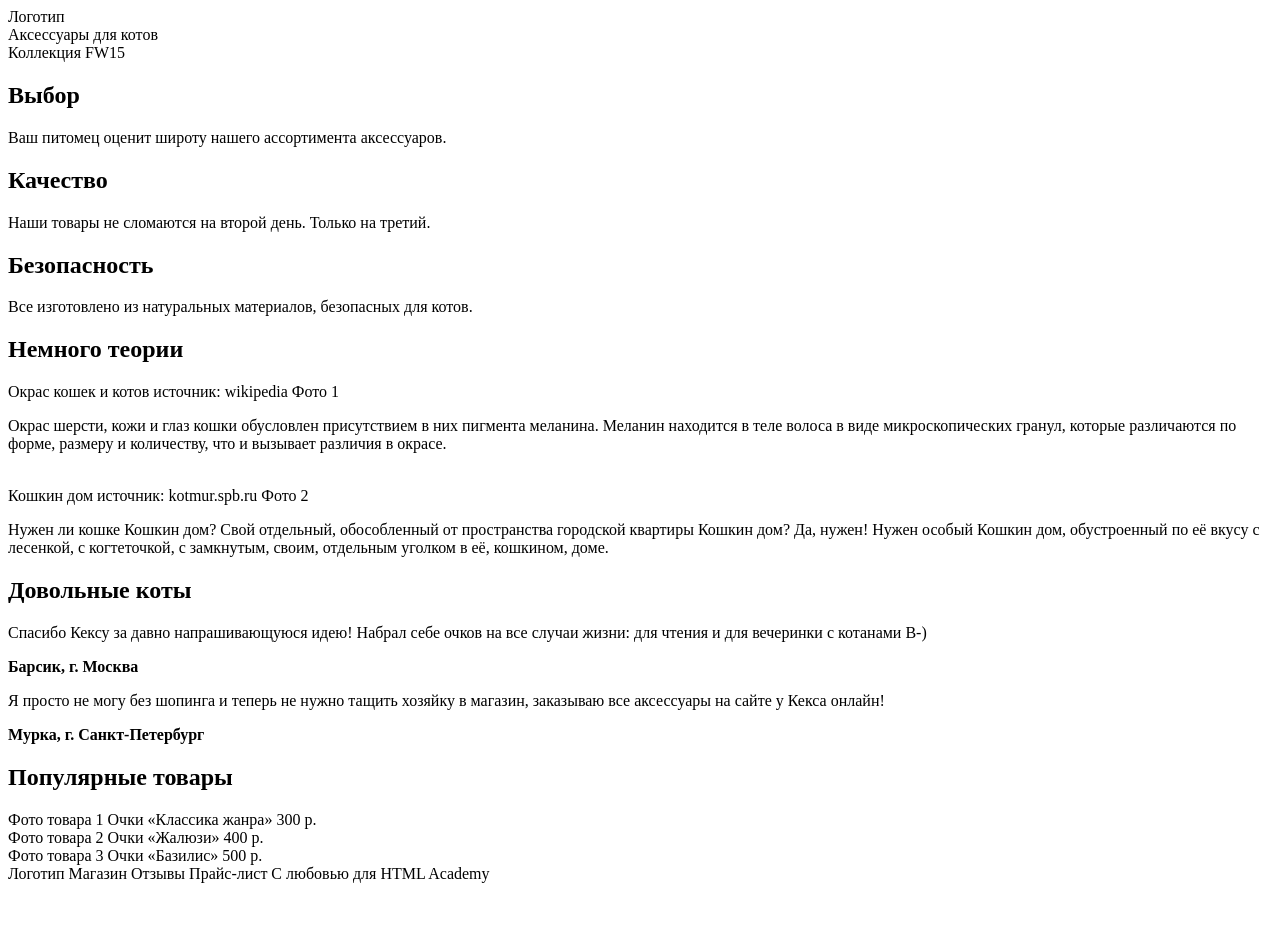
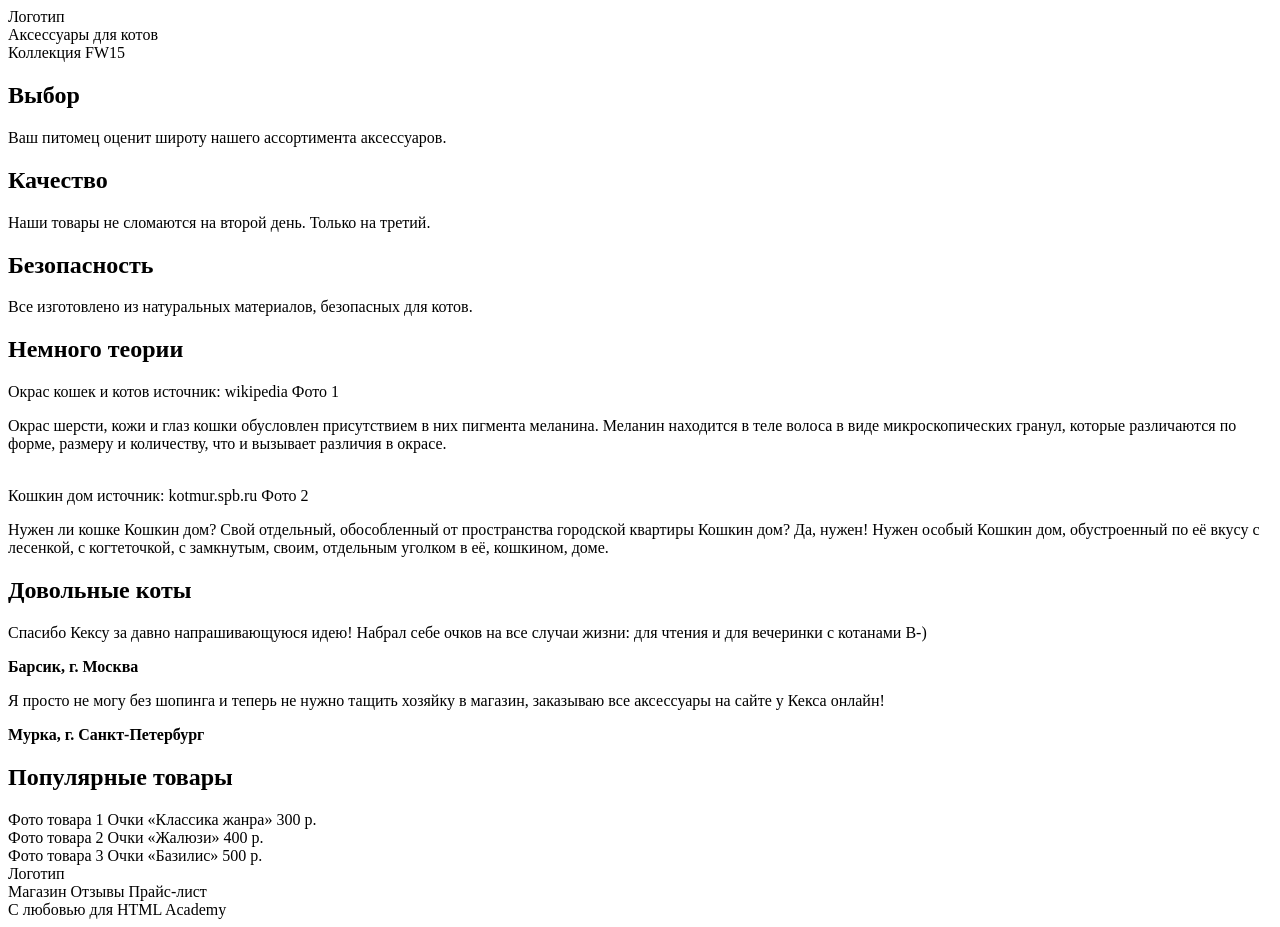
Before and after one commit to fpestunov/html-great-catsby, a plain HTML site: page index.html in a window 1280 px wide. Before the commit the page ends 891 px from the top, so only its background shows below. Drawn offline with Linux system fonts and the light colour scheme.

Commit message:
add footer

```diff
--- a/index.html
+++ b/index.html
@@ -73,14 +73,18 @@
           500 р.
         </div>
       </div>
+    </div>
 
-      Логотип
-
-      Магазин
-      Отзывы
-      Прайс-лист
-
-      С любовью для HTML Academy
+    <div class="page-footer">
+      <div class="footer-top">Логотип</div>
+      <div class="footer-middle">
+        Магазин
+        Отзывы
+        Прайс-лист
+      </div>
+      <div class="footer-bottom">
+        С любовью для HTML Academy
+      </div>
     </div>
 
   </body>
```
Also changed, not shown: 1 other file.
